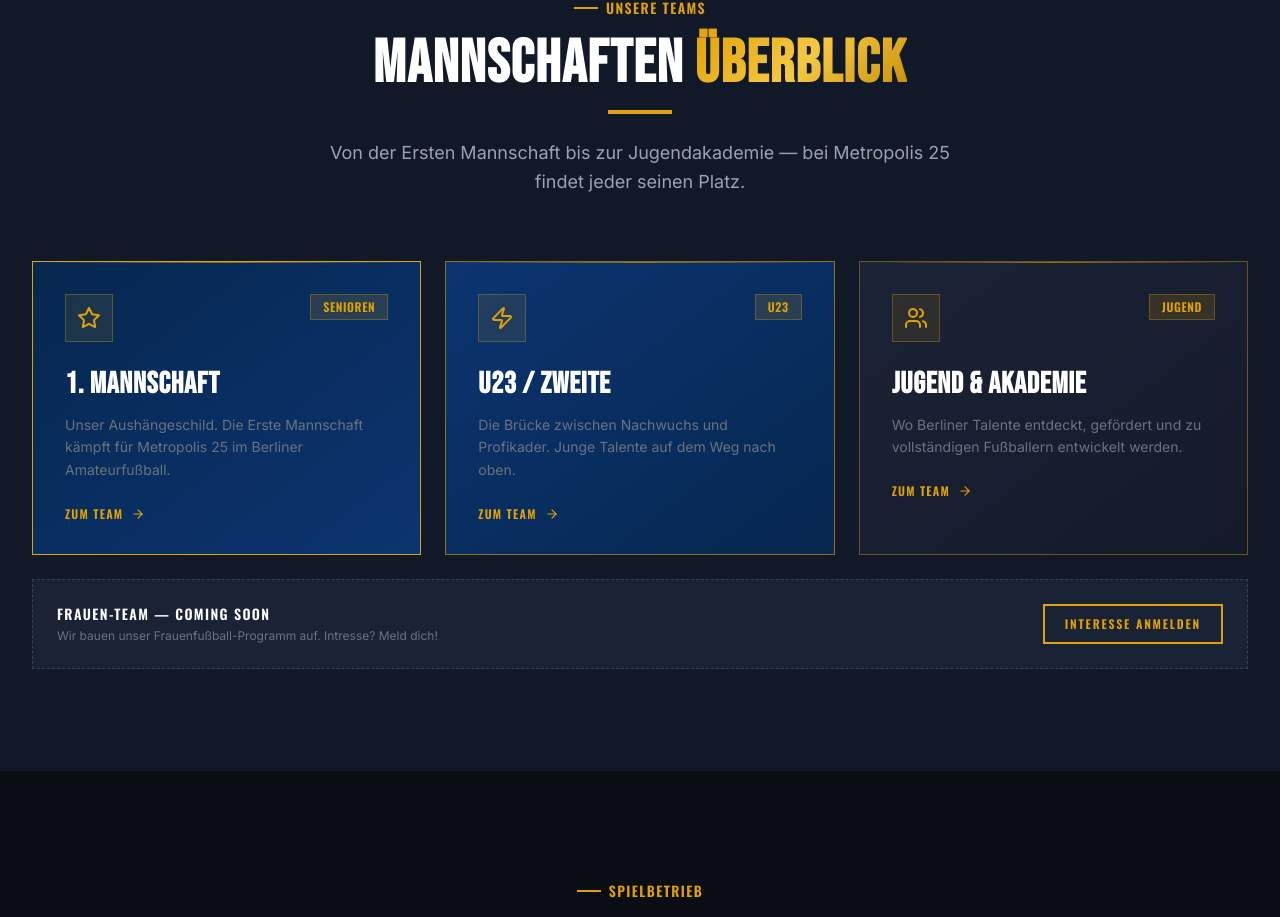
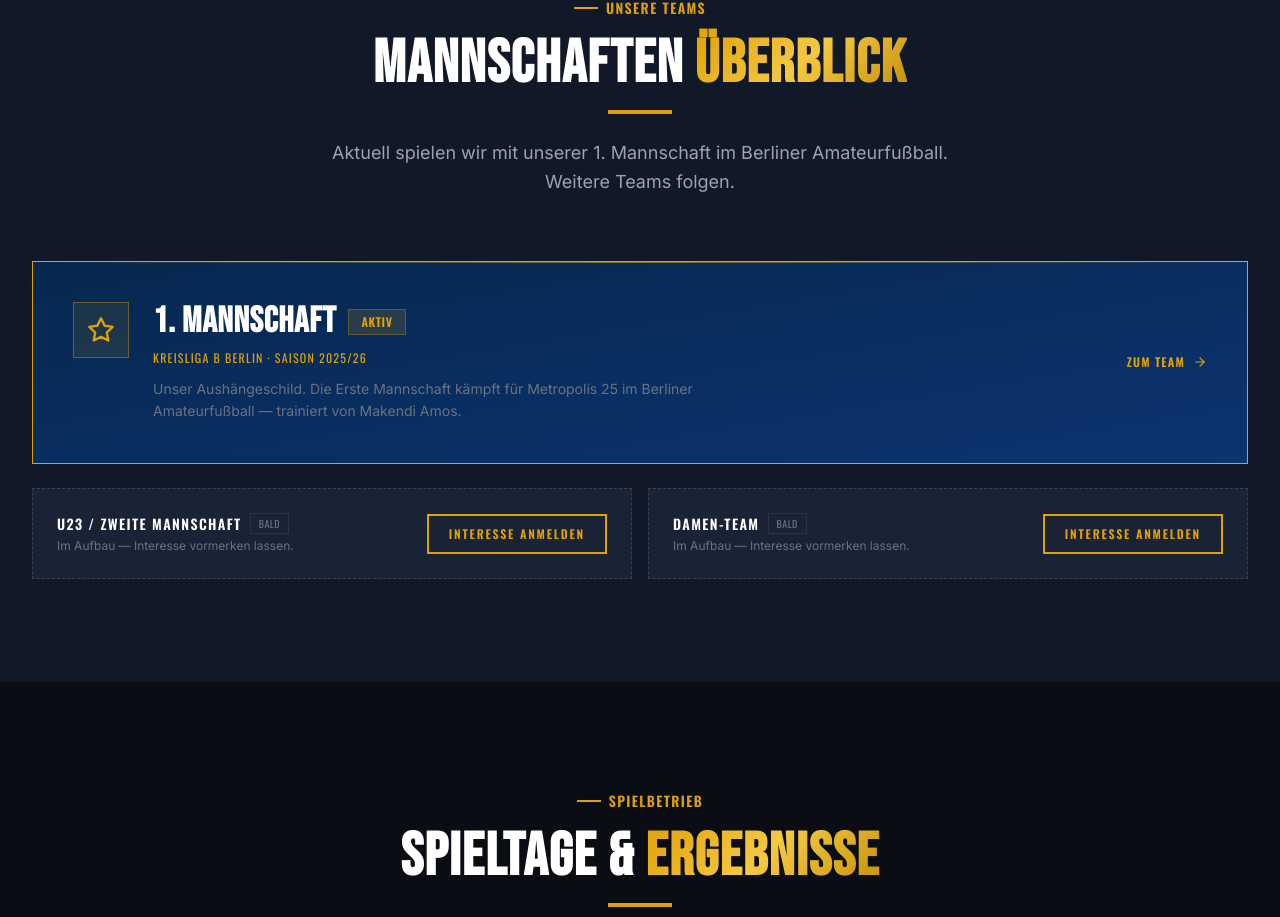
Before and after one commit to Atabi10/metropolis25, a Next.js app: page / in a window 1280 px wide. Shown: the part 2477-3394 px from the top of the page. Built offline with nearby package versions, Linux system fonts and the light colour scheme.

Commit message:
feat: real team structure, Vorstand names, Trainer & Staff pages, fix images

```diff
--- a/src/app/teams/page.tsx
+++ b/src/app/teams/page.tsx
@@ -7,36 +7,18 @@
   description: 'Alle Mannschaften von SC Metropolis 25 Berlin — Erste Mannschaft, U23, Jugend und Akademie.',
 }
 
-const teams = [
+const comingSoon = [
   {
-    slug: 'erste-mannschaft',
-    name: '1. Mannschaft',
-    competition: 'Kreisliga B Berlin',
-    badge: 'Senioren',
-    description: 'Die repräsentative Spielfläche des Vereins. Die Erste Mannschaft verkörpert alles, wofür SC Metropolis 25 steht: Ehrgeiz, Teamgeist und Berliner DNA.',
-    players: '~18 Spieler',
-    trainer: 'N.N.',
-    founded: '2025',
+    name: 'U23 / Zweite Mannschaft',
+    badge: 'U23',
+    description: 'Der Entwicklungspool für die Erste Mannschaft. Im Aufbau — melde dein Interesse an.',
+    href: '/mitmachen?team=u23',
   },
   {
-    slug: 'u23',
-    name: 'U23 / Zweite Mannschaft',
-    competition: 'Kreisliga C Berlin',
-    badge: 'U23',
-    description: 'Der Entwicklungspool für die Erste Mannschaft. Junge Talente bekommen hier Wettkampfpraxis auf hohem Niveau.',
-    players: '~16 Spieler',
-    trainer: 'N.N.',
-    founded: '2025',
-  },
-  {
-    slug: 'jugend',
-    name: 'Jugend & Akademie',
-    competition: 'Berliner Jugendliga',
-    badge: 'Jugend',
-    description: 'U8 bis U18 — Wo die nächste Generation von Metropolis 25 heranwächst. Professionelle Betreuung, modernes Training, Berliner Identität.',
-    players: 'U8 – U18',
-    trainer: 'Mehrere Trainer',
-    founded: '2025',
+    name: 'Damen-Team',
+    badge: 'Frauen',
+    description: 'Wir bauen unser Frauen-Fußballprogramm auf. Interesse? Melde dich jetzt vor.',
+    href: '/mitmachen?team=frauen',
   },
 ]
 
@@ -56,29 +38,30 @@
 
       <section className="section-padding bg-dark">
         <div className="container-custom">
-          <div className="space-y-6">
-            {teams.map((team, i) => (
+
+          {/* 1. Mannschaft — active */}
           <Link
-                key={team.slug}
-                href={`/teams/${team.slug}`}
-                className="group card p-6 md:p-8 flex flex-col md:flex-row items-start md:items-center justify-between gap-6 hover:border-gold/40 hover:-translate-y-1 transition-all duration-300 block"
+            href="/teams/erste-mannschaft"
+            className="group card p-6 md:p-10 flex flex-col md:flex-row items-start md:items-center justify-between gap-6 hover:border-gold/60 hover:-translate-y-1 transition-all duration-300 block border-gold/30 mb-6"
           >
             <div className="flex items-start gap-6">
-                  {/* Number */}
-                  <div className="font-display text-6xl text-gold/20 leading-none w-12 shrink-0 group-hover:text-gold/40 transition-colors">
-                    {String(i + 1).padStart(2, '0')}
+              <div className="font-display text-6xl text-gold/30 leading-none w-12 shrink-0 group-hover:text-gold/60 transition-colors">
+                01
               </div>
               <div>
                 <div className="flex items-center gap-3 mb-2">
-                      <h2 className="font-heading font-bold text-white text-xl uppercase tracking-wide group-hover:text-gold transition-colors">
-                        {team.name}
+                  <h2 className="font-heading font-bold text-white text-2xl uppercase tracking-wide group-hover:text-gold transition-colors">
+                    1. Mannschaft
                   </h2>
-                      <span className="badge-gold text-xs">{team.badge}</span>
+                  <span className="badge-gold text-xs">Aktiv</span>
                 </div>
-                    <p className="text-gold text-xs font-heading uppercase tracking-widest mb-3">{team.competition}</p>
-                    <p className="text-text-muted text-sm leading-relaxed max-w-xl">{team.description}</p>
-                    <div className="flex flex-wrap gap-4 mt-4">
-                      {[['Spieler', team.players], ['Trainer', team.trainer], ['Seit', team.founded]].map(([k, v]) => (
+                <p className="text-gold text-xs font-heading uppercase tracking-widest mb-3">Kreisliga B Berlin · Saison 2025/26</p>
+                <p className="text-text-muted text-sm leading-relaxed max-w-xl">
+                  Die repräsentative Spielfläche des Vereins. Die Erste Mannschaft verkörpert alles,
+                  wofür SC Metropolis 25 steht: Ehrgeiz, Teamgeist und Berliner DNA.
+                </p>
+                <div className="flex flex-wrap gap-6 mt-4">
+                  {[['Trainer', 'Makendi Amos'], ['Gegründet', '2025'], ['Liga', 'Kreisliga B']].map(([k, v]) => (
                     <div key={k}>
                       <span className="text-text-muted text-xs uppercase tracking-wider">{k}: </span>
                       <span className="text-white text-xs font-semibold">{v}</span>
@@ -87,25 +70,35 @@
                 </div>
               </div>
             </div>
-                <div className="flex items-center gap-2 text-gold text-xs font-heading uppercase tracking-widest shrink-0">
+            <div className="flex items-center gap-2 text-gold text-xs font-heading font-semibold uppercase tracking-widest shrink-0">
               <span>Team ansehen</span>
               <ArrowRight className="w-4 h-4 transition-transform group-hover:translate-x-2" />
             </div>
           </Link>
-            ))}
+
+          {/* Coming Soon */}
+          <div className="grid sm:grid-cols-2 gap-4">
+            {comingSoon.map((team, i) => (
+              <div key={team.name} className="card border-dashed border-dark-muted p-6 flex flex-col justify-between gap-4">
+                <div className="flex items-start gap-4">
+                  <div className="font-display text-4xl text-dark-muted leading-none w-10 shrink-0">
+                    {String(i + 2).padStart(2, '0')}
                   </div>
-
-          {/* Women's Teaser */}
-          <div className="mt-6 card border-dashed border-dark-muted p-6 text-center">
-            <h3 className="font-heading font-semibold text-white text-sm uppercase tracking-widest mb-2">
-              Damen-Team — In Planung
-            </h3>
-            <p className="text-text-muted text-xs mb-4">
-              Wir arbeiten am Aufbau eines Damen-Teams. Interesse? Meld dich!
-            </p>
-            <Link href="/mitmachen?team=frauen" className="btn-outline btn btn-sm">
+                  <div>
+                    <div className="flex items-center gap-2 mb-2">
+                      <h3 className="font-heading font-bold text-text-secondary text-base uppercase tracking-wide">{team.name}</h3>
+                      <span className="text-[10px] font-heading uppercase tracking-wider text-text-muted border border-dark-border px-2 py-0.5">Bald</span>
+                    </div>
+                    <p className="text-text-muted text-sm leading-relaxed">{team.description}</p>
+                  </div>
+                </div>
+                <div className="pl-14">
+                  <Link href={team.href} className="btn-outline btn btn-sm text-xs">
                     Interesse anmelden
                   </Link>
+                </div>
+              </div>
+            ))}
           </div>
         </div>
       </section>
--- a/src/components/home/TeamsSection.tsx
+++ b/src/components/home/TeamsSection.tsx
@@ -1,41 +1,10 @@
 import Link from 'next/link'
-import { ArrowRight, Users, Star, Zap } from 'lucide-react'
+import { ArrowRight, Star } from 'lucide-react'
 import { SectionHeader } from '@/components/ui/SectionHeader'
 
-const teams = [
-  {
-    id: 'erste-mannschaft',
-    name: '1. Mannschaft',
-    shortName: 'Erste',
-    description: 'Unser Aushängeschild. Die Erste Mannschaft kämpft für Metropolis 25 im Berliner Amateurfußball.',
-    icon: Star,
-    badge: 'Senioren',
-    color: 'from-navy to-navy-800',
-    accent: 'border-gold',
-    href: '/teams/erste-mannschaft',
-  },
-  {
-    id: 'u23',
-    name: 'U23 / Zweite',
-    shortName: 'U23',
-    description: 'Die Brücke zwischen Nachwuchs und Profikader. Junge Talente auf dem Weg nach oben.',
-    icon: Zap,
-    badge: 'U23',
-    color: 'from-navy-800 to-navy-900',
-    accent: 'border-gold/60',
-    href: '/teams/u23',
-  },
-  {
-    id: 'jugend',
-    name: 'Jugend & Akademie',
-    shortName: 'Jugend',
-    description: 'Wo Berliner Talente entdeckt, gefördert und zu vollständigen Fußballern entwickelt werden.',
-    icon: Users,
-    badge: 'Jugend',
-    color: 'from-dark-card to-dark-surface',
-    accent: 'border-gold/40',
-    href: '/akademie',
-  },
+const comingSoon = [
+  { name: 'U23 / Zweite Mannschaft', badge: 'U23', href: '/mitmachen?team=u23' },
+  { name: 'Damen-Team', badge: 'Frauen', href: '/mitmachen?team=frauen' },
 ]
 
 export function TeamsSection() {
@@ -46,75 +15,67 @@
           label="Unsere Teams"
           title="Mannschaften"
           titleHighlight="überblick"
-          subtitle="Von der Ersten Mannschaft bis zur Jugendakademie — bei Metropolis 25 findet jeder seinen Platz."
+          subtitle="Aktuell spielen wir mit unserer 1. Mannschaft im Berliner Amateurfußball. Weitere Teams folgen."
           id="teams-title"
         />
 
-        <div className="grid grid-cols-1 md:grid-cols-3 gap-6">
-          {teams.map((team, i) => (
+        {/* 1. Mannschaft — featured */}
         <Link
-              key={team.id}
-              href={team.href}
-              className={`group relative card overflow-hidden border ${team.accent} hover:border-gold transition-all duration-300 hover:-translate-y-2`}
-              aria-label={`Team: ${team.name}`}
+          href="/teams/erste-mannschaft"
+          className="group relative card overflow-hidden border border-gold hover:border-gold/80 transition-all duration-300 hover:-translate-y-1 block mb-6"
+          aria-label="1. Mannschaft"
         >
-              {/* Background gradient */}
-              <div className={`absolute inset-0 bg-gradient-to-br ${team.color} opacity-80`} aria-hidden="true" />
-
-              {/* Pattern overlay */}
+          <div className="absolute inset-0 bg-gradient-to-br from-navy to-navy-800 opacity-80" aria-hidden="true" />
           <div className="absolute inset-0 opacity-5" aria-hidden="true"
             style={{
               backgroundImage: 'repeating-linear-gradient(45deg, rgba(224,161,6,0.3) 0, rgba(224,161,6,0.3) 1px, transparent 0, transparent 50%)',
               backgroundSize: '8px 8px',
             }}
           />
-
-              {/* Gold top accent */}
           <div className="absolute top-0 left-0 right-0 h-px bg-gradient-to-r from-transparent via-gold/60 to-transparent" />
 
-              {/* Content */}
-              <div className="relative z-10 p-6 md:p-8">
-                {/* Icon + Badge */}
-                <div className="flex items-start justify-between mb-6">
-                  <div className="w-12 h-12 bg-gold/10 border border-gold/30 flex items-center justify-center group-hover:bg-gold/20 transition-colors duration-300">
-                    <team.icon className="w-6 h-6 text-gold" aria-hidden="true" />
+          <div className="relative z-10 p-8 md:p-10 flex flex-col md:flex-row md:items-center justify-between gap-6">
+            <div className="flex items-start gap-6">
+              <div className="w-14 h-14 bg-gold/10 border border-gold/40 flex items-center justify-center shrink-0 group-hover:bg-gold/20 transition-colors duration-300">
+                <Star className="w-7 h-7 text-gold" aria-hidden="true" />
               </div>
-                  <span className="badge-gold text-xs">{team.badge}</span>
+              <div>
+                <div className="flex items-center gap-3 mb-2">
+                  <h3 className="font-display text-4xl text-white uppercase group-hover:text-gold transition-colors duration-300">
+                    1. Mannschaft
+                  </h3>
+                  <span className="badge-gold text-xs">Aktiv</span>
                 </div>
-
-                {/* Name */}
-                <h3 className="font-display text-3xl text-white uppercase tracking-wide mb-3 group-hover:text-gold transition-colors duration-300">
-                  {team.name}
-                </h3>
-
-                {/* Description */}
-                <p className="text-text-muted text-sm leading-relaxed mb-6">
-                  {team.description}
+                <p className="text-gold text-xs font-heading uppercase tracking-widest mb-3">Kreisliga B Berlin · Saison 2025/26</p>
+                <p className="text-text-muted text-sm leading-relaxed max-w-xl">
+                  Unser Aushängeschild. Die Erste Mannschaft kämpft für Metropolis 25 im Berliner Amateurfußball —
+                  trainiert von Makendi Amos.
                 </p>
-
-                {/* CTA */}
-                <div className="flex items-center gap-2 text-gold text-xs font-heading font-semibold uppercase tracking-widest">
+              </div>
+            </div>
+            <div className="flex items-center gap-2 text-gold text-xs font-heading font-semibold uppercase tracking-widest shrink-0">
               <span>Zum Team</span>
               <ArrowRight className="w-3.5 h-3.5 transition-transform duration-250 group-hover:translate-x-2" aria-hidden="true" />
             </div>
           </div>
         </Link>
-          ))}
+
+        {/* Coming Soon */}
+        <div className="grid sm:grid-cols-2 gap-4">
+          {comingSoon.map(team => (
+            <div key={team.name} className="card border-dashed border-dark-muted p-6 flex flex-col sm:flex-row items-start sm:items-center justify-between gap-4">
+              <div>
+                <div className="flex items-center gap-2 mb-1">
+                  <h4 className="font-heading font-semibold text-white text-sm uppercase tracking-widest">{team.name}</h4>
+                  <span className="text-[10px] font-heading uppercase tracking-wider text-text-muted border border-dark-border px-2 py-0.5">Bald</span>
                 </div>
-
-        {/* Women's Team Teaser */}
-        <div className="mt-6 card border-dashed border-dark-muted p-6 flex flex-col sm:flex-row items-center justify-between gap-4">
-          <div>
-            <h4 className="font-heading font-semibold text-white text-sm uppercase tracking-widest mb-1">
-              Frauen-Team — Coming Soon
-            </h4>
-            <p className="text-text-muted text-xs">
-              Wir bauen unser Frauenfußball-Programm auf. Intresse? Meld dich!
-            </p>
+                <p className="text-text-muted text-xs">Im Aufbau — Interesse vormerken lassen.</p>
               </div>
-          <Link href="/mitmachen?team=frauen" className="btn-outline btn btn-sm shrink-0">
+              <Link href={team.href} className="btn-outline btn btn-sm shrink-0 text-xs">
                 Interesse anmelden
               </Link>
+            </div>
+          ))}
         </div>
       </div>
     </section>
```
Lines whose indentation alone changed are shown as unchanged.
